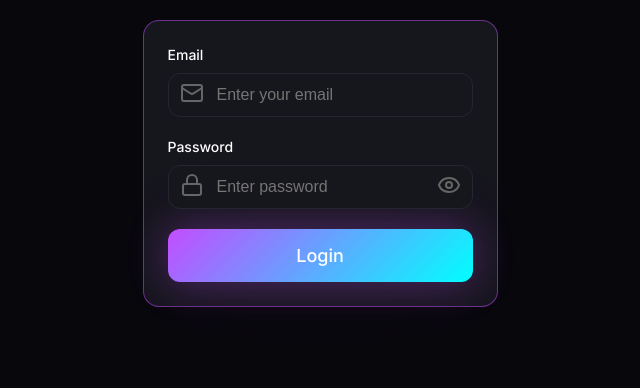
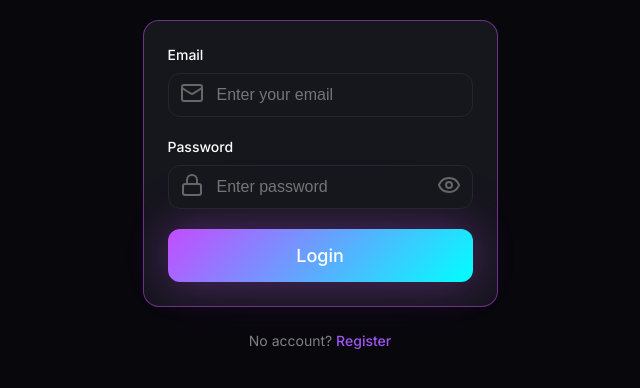
Before and after one commit to ansivgit/fe-course-2025Q3-final, a React (Vite) app: page / in a window 1280 px wide. Shown: the top 388 px of the page, without its empty margins (320-960 px from the left). Built offline with nearby package versions, Linux system fonts and the light colour scheme; a web font is replaced by a local one.

Commit message:
feat: add register link

```diff
--- a/src/components/form/login-form.tsx
+++ b/src/components/form/login-form.tsx
@@ -51,6 +51,12 @@ export const LoginForm = (): ReactElement => {
           Login
         </Button>
       </form>
+      <div className="form-footer">
+        <span>No account? </span>
+        <a href="/register" className="link">
+          Register
+        </a>
+      </div>
     </div>
   );
 };
--- a/src/styles/index.css
+++ b/src/styles/index.css
@@ -24,9 +24,23 @@ button {
   cursor: pointer;
 }
 
+.link {
+  text-decoration: none;
+  font-weight: 500;
+  color: var(--color-purple-300);
+  transition: color 0.3s ease;
+  cursor: pointer;
+
+  &:hover {
+    color: var(--color-purple-500);
+  }
+}
+
 .form-wrapper {
   display: flex;
   justify-content: center;
+  align-items: center;
+  flex-direction: column;
 }
 
 .form {
@@ -36,3 +50,10 @@ button {
   padding: 1.5rem;
   background-color: var(--color-gray-950);
 }
+
+.form-footer {
+  font-size: 0.875rem;
+  line-height: 1.25rem;
+  color: var(--color-gray-500);
+  margin-top: 1.5rem;
+}
--- a/src/styles/variables.css
+++ b/src/styles/variables.css
@@ -5,6 +5,7 @@
   --color-white: hsl(0, 0%, 100%);
 
   /* Gray colors */
+  --color-gray-500: hsl(0, 0%, 50%);
   --color-gray-800: hsl(240, 13%, 17%);
   --color-gray-900: hsl(240, 15%, 12%);
   --color-gray-950: hsl(240, 14%, 10%);
```
